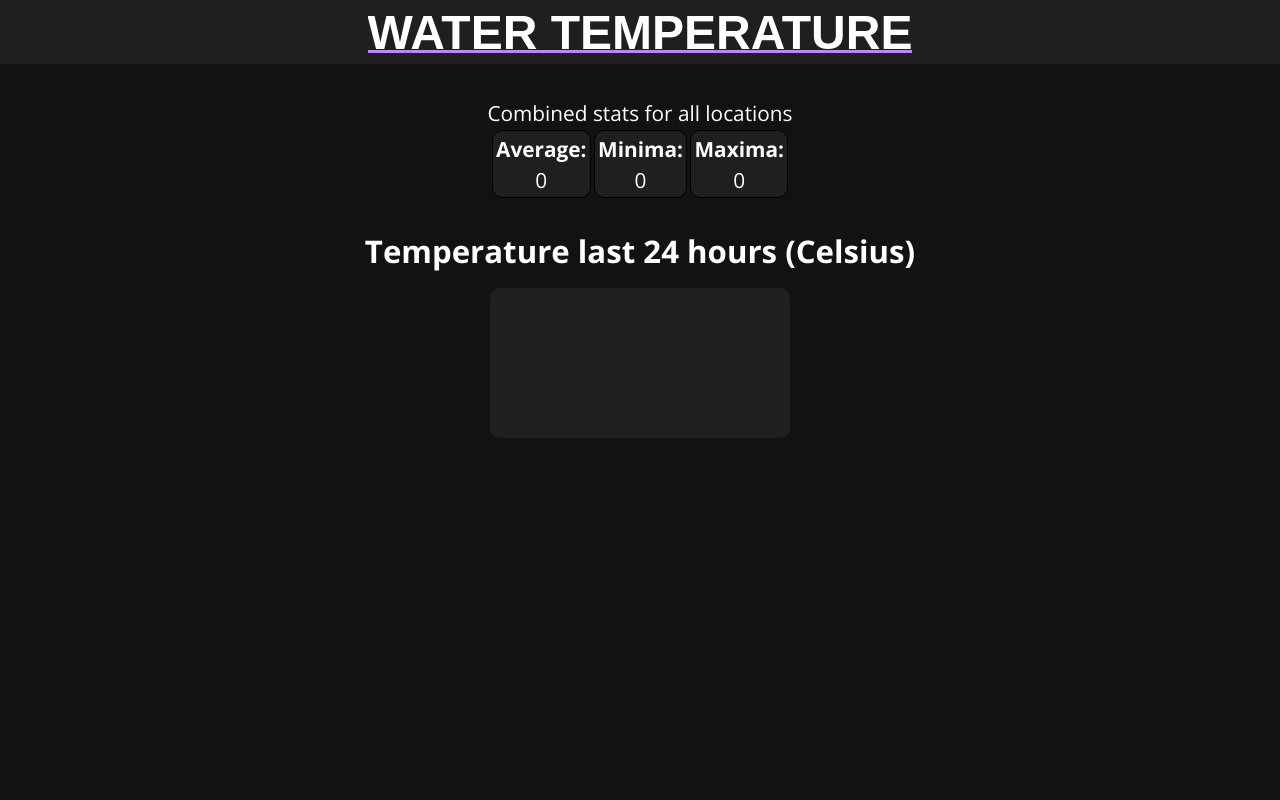
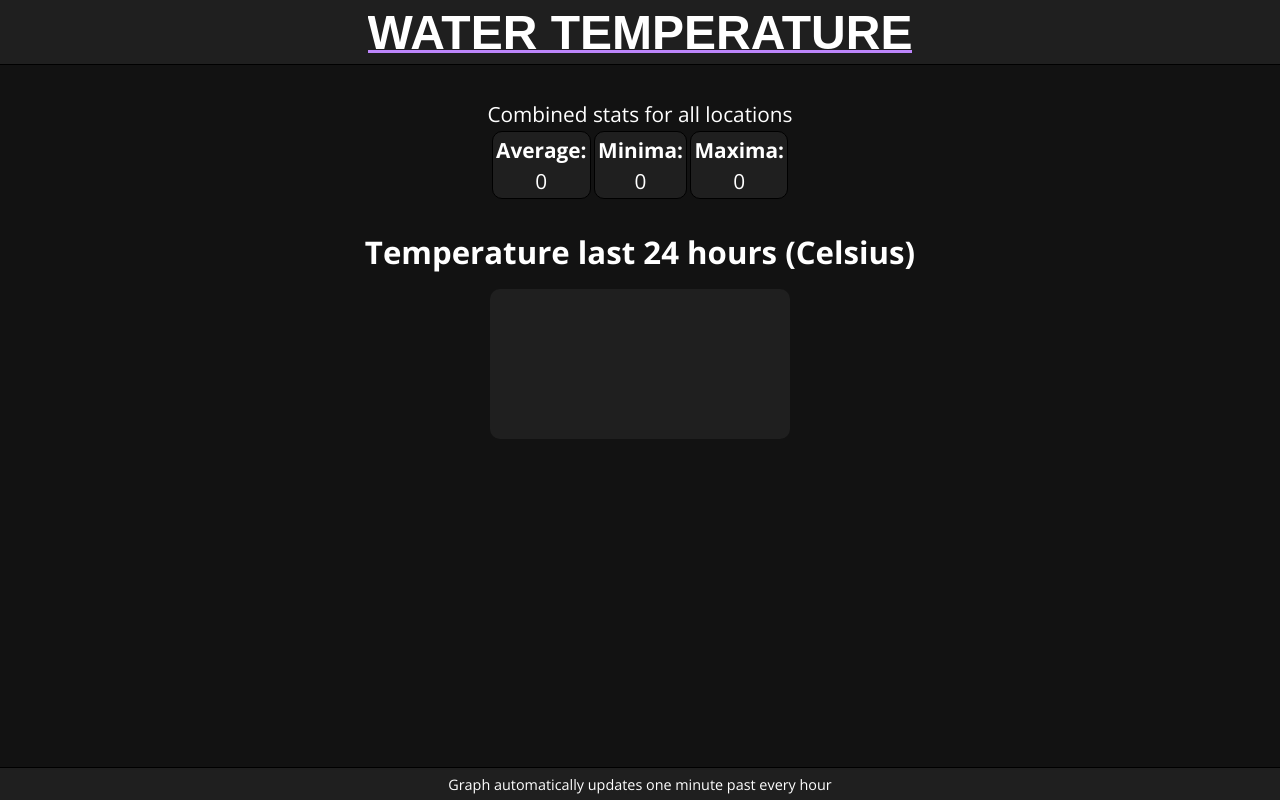
Before and after one commit to rlangtinn95/cloudobligdos, a website with bundled scripts: page public/index.html in a window 1280 px wide. Built offline with nearby package versions, Linux system fonts and the light colour scheme.

Commit message:
Visual updates

```diff
--- a/public/index.html
+++ b/public/index.html
@@ -45,6 +45,9 @@
                 <h2>Temperature last 24 hours (Celsius)</h2>
                 <canvas id="water_chart"></canvas>
             </div>
+            <div class="footer">
+                <p class="footnote">Graph automatically updates one minute past every hour</p>
+            </div>
             <script src="script.js" type="module"></script>
         </div>
     </body>
--- a/styles/styles.scss
+++ b/styles/styles.scss
@@ -45,6 +45,8 @@ body {
         flex: 0 1 auto;
         background-color: var(--card-bg-color);
 
+        border-bottom: 1px solid black;
+
         a {
             color: var(--card-text-color);
             text-decoration: none;
@@ -87,6 +89,10 @@ body {
         margin: 0.2rem;
     }
 
+    p.footnote {
+        font-size: 0.9rem;
+    }
+
     li p:first-of-type {
         font-weight: bold;
     }
@@ -102,6 +108,16 @@ body {
         max-height: 88%;
 
         border-radius: 10px;
+    }
+
+    .footer {
+        background-color: var(--card-bg-color);
+        display: flex;
+        align-items: center;
+        justify-content: center;
+        width: 100%;
+        height: 4vh;
+        border-top: 1px solid black;
     }
 }
 
```
Also changed, not shown: public/styles.css, 1 other file.
